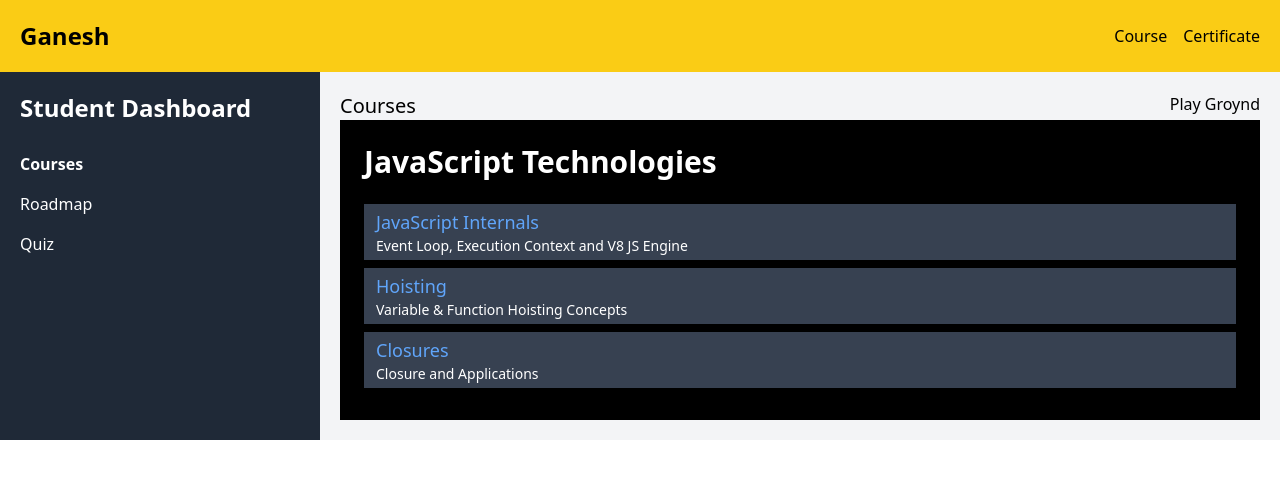
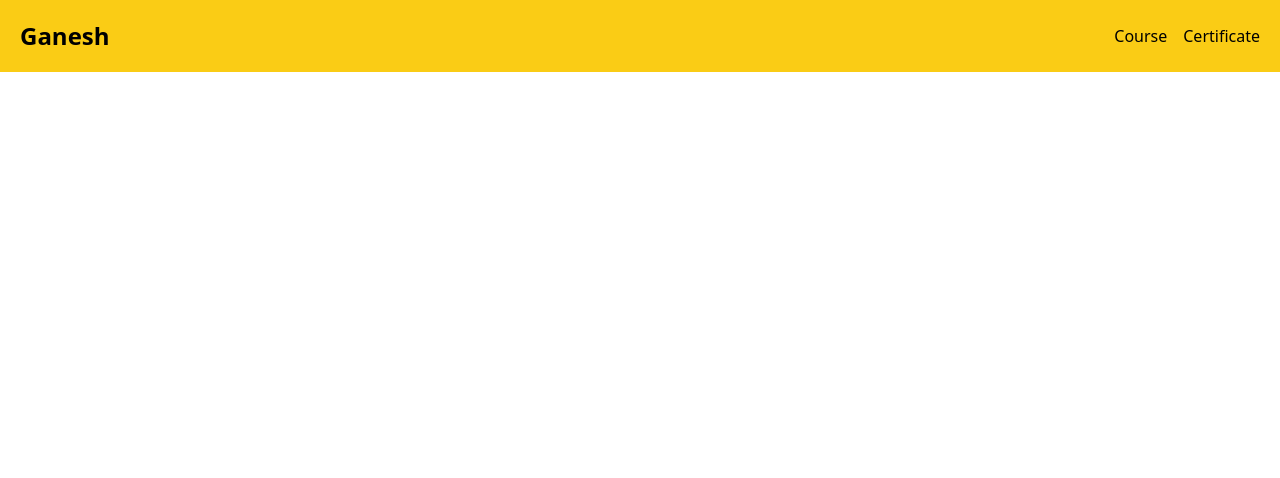
Before and after one commit to ganeshpunnam/Online_Courses, a Next.js app: page / in a window 1280 px wide. Shown: the top 478 px of the page. Built offline with nearby package versions, Linux system fonts and the light colour scheme.

Commit message:
Resolved merge conflictsjj

```diff
--- a/app/Course/page.tsx
+++ b/app/Course/page.tsx
@@ -13,7 +13,7 @@ const CoursePage: React.FC = () => {
 
   // Lazy-load the operation
   const handleOperation = React.useCallback(() => {
-    router.push("/JavaScript");
+    router.push("/StudentDashboard");
   }, [router]);
 
 
--- a/app/StudentDashboard/page.tsx
+++ b/app/StudentDashboard/page.tsx
@@ -1,12 +1,11 @@
-"use client"
+"use client";
 import React, { useState } from 'react';
 import JavaScript from '../JavaScript/page';
 import Link from 'next/link';
+import Header from '../Header/page';
 
-const StudentDashboard = () => {
+const StudentDashboard: React.FC = () => {
   const [activeTab, setActiveTab] = useState('courses');
-
-
 
   const dummyRoadmap = [
     { id: 1, stage: 'Learn HTML & CSS', status: 'Completed' },
@@ -23,13 +22,13 @@ const StudentDashboard = () => {
       case 'courses':
         return (
           <div>
-            <div className='flex justify-between item-center'>
-            <h2 className="text-xl ">Courses</h2>
-            <Link className='text-red' href={"/JavaScriptCompiler"}>
-            Play Groynd
+            <div className='flex justify-between items-center'>
+              <h2 className="text-xl">Courses</h2>
+              <Link className='text-red-500' href={"/JavaScriptCompiler"}>
+                Play Ground
               </Link>
             </div>
-          <JavaScript/>
+            <JavaScript />
           </div>
         );
       case 'roadmap':
@@ -64,18 +63,41 @@ const StudentDashboard = () => {
   };
 
   return (
-    <div className="flex">
+    <div className="flex flex-col min-h-screen">
+      {/* Header at the top */}
+      <Header />
+
+      <div className="flex flex-1">
+        {/* Sidebar */}
         <aside className="w-1/4 bg-gray-800 text-white p-5">
           <h2 className="text-2xl font-bold mb-5">Student Dashboard</h2>
           <ul>
-          <li className={`cursor-pointer py-2 ${activeTab === 'courses' ? 'font-bold' : ''}`} onClick={() => setActiveTab('courses')}>Courses</li>
-          <li className={`cursor-pointer py-2 ${activeTab === 'roadmap' ? 'font-bold' : ''}`} onClick={() => setActiveTab('roadmap')}>Roadmap</li>
-          <li className={`cursor-pointer py-2 ${activeTab === 'quiz' ? 'font-bold' : ''}`} onClick={() => setActiveTab('quiz')}>Quiz</li>
+            <li
+              className={`cursor-pointer py-2 ${activeTab === 'courses' ? 'font-bold' : ''}`}
+              onClick={() => setActiveTab('courses')}
+            >
+              Courses
+            </li>
+            <li
+              className={`cursor-pointer py-2 ${activeTab === 'roadmap' ? 'font-bold' : ''}`}
+              onClick={() => setActiveTab('roadmap')}
+            >
+              Roadmap
+            </li>
+            <li
+              className={`cursor-pointer py-2 ${activeTab === 'quiz' ? 'font-bold' : ''}`}
+              onClick={() => setActiveTab('quiz')}
+            >
+              Quiz
+            </li>
           </ul>
         </aside>
+
+        {/* Main Content */}
         <main className="flex-1 p-5 bg-gray-100">
           {renderContent()}
         </main>
+      </div>
     </div>
   );
 };
--- a/app/page.tsx
+++ b/app/page.tsx
@@ -2,7 +2,7 @@ import Header from './Header/page';
 // import HtmlCompiler from './HtmlCompiler/page';
 
 // import JavaScriptCompiler from './JavaScriptCompiler/page';
-import StudentDashboard from './StudentDashboard/page';
+// import StudentDashboard from './StudentDashboard/page';
 
 const Page = () => {
   return (
@@ -10,7 +10,7 @@ const Page = () => {
       <Header />
    {/* <HtmlCompiler/>
    <JavaScriptCompiler/> */}
-   <StudentDashboard/>
+   {/* <StudentDashboard/> */}
 
     </div>
   );
```
Lines whose indentation alone changed are shown as unchanged.
